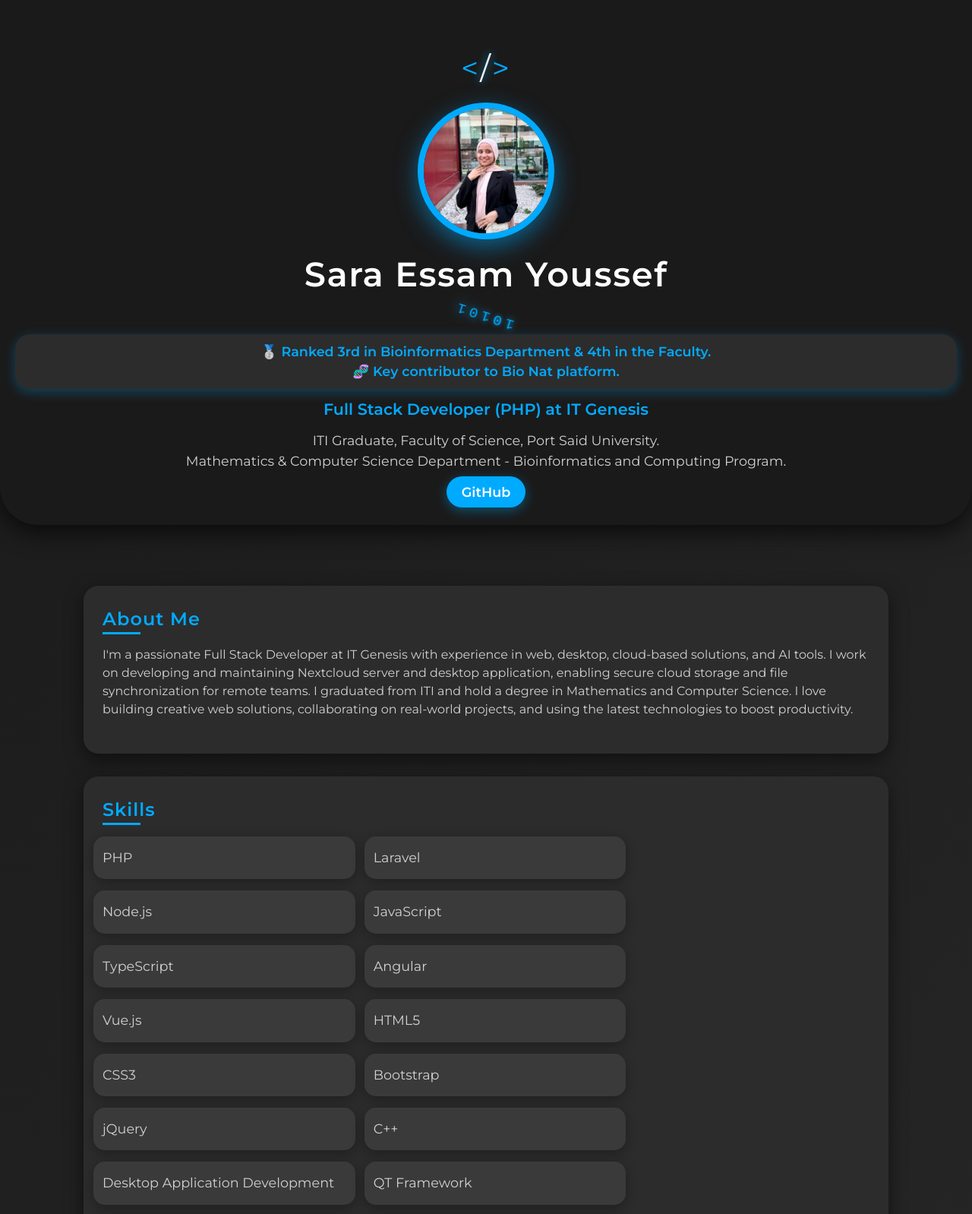
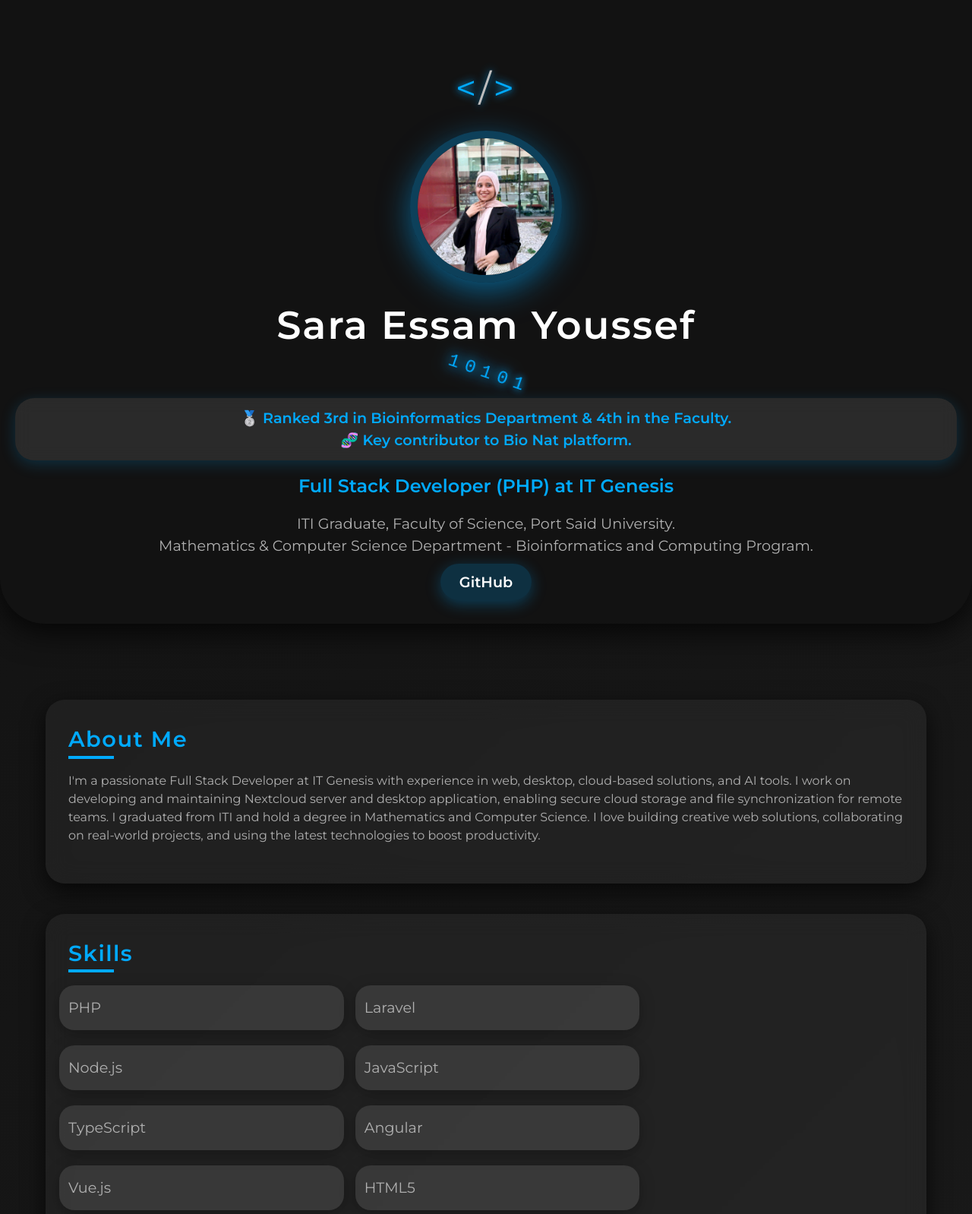
Before and after one commit to Essam-sara/my-portfolio, a plain HTML site: page html.html in a window 1280 px wide. Shown: the top 1598 px of the page at 76% size. Drawn offline with nearby package versions, Linux system fonts and the light colour scheme; animation ran at ten frames a second; files whose address does not match are found by name.

Commit message:
Update style.css

```diff
--- a/style.css
+++ b/style.css
@@ -4,229 +4,200 @@ body {
     font-family: 'Montserrat', 'Cairo', Arial, sans-serif;
     margin: 0;
     padding: 0;
-    background: linear-gradient(135deg, #1a1a1a 0%, #2c2c2c 100%);
-    color: #d1d1d1;
+    background: linear-gradient(135deg, #121212 0%, #1e1e1e 100%);
+    color: #b0b0b0;
     min-height: 100vh;
     overflow-x: hidden;
+    position: relative;
+}
+
+.particles-container {
+    position: absolute;
+    top: 0;
+    left: 0;
+    width: 100%;
+    height: 100%;
+    z-index: 0;
+    opacity: 0.5;
 }
 
 header {
     text-align: center;
-    background: #1a1a1a;
-    padding: 60px 20px 30px;
-    border-bottom-left-radius: 50px;
-    border-bottom-right-radius: 50px;
-    box-shadow: 0 8px 32px rgba(0, 0, 0, 0.7);
+    background: #121212;
+    padding: 80px 20px 40px;
+    border-bottom-left-radius: 60px;
+    border-bottom-right-radius: 60px;
+    box-shadow: 0 10px 40px rgba(0, 0, 0, 0.8);
     position: relative;
-    overflow: hidden;
+    z-index: 1;
 }
 
 .animated-code-icon {
-    font-size: 2.5rem;
+    font-size: 3rem;
     color: #00aaff;
-    margin-bottom: 15px;
-    animation: pulse 2s infinite ease-in-out;
-    letter-spacing: 2px;
+    margin-bottom: 20px;
+    animation: neonPulse 2s infinite ease-in-out;
+    letter-spacing: 3px;
 }
 
 .animated-code-icon span {
     color: #ffffff;
-    animation: neonBlink 1.5s infinite alternate;
+    animation: neonBlink 1s infinite alternate;
 }
 
-@keyframes pulse {
-    0% { transform: scale(1); }
-    50% { transform: scale(1.1); }
-    100% { transform: scale(1); }
+@keyframes neonPulse {
+    0% { text-shadow: 0 0 10px #00aaff; }
+    50% { text-shadow: 0 0 20px #00aaff, 0 0 30px #00aaff; }
+    100% { text-shadow: 0 0 10px #00aaff; }
 }
 
 @keyframes neonBlink {
-    0% { opacity: 1; text-shadow: 0 0 10px #00aaff; }
-    100% { opacity: 0.6; text-shadow: 0 0 20px #00aaff; }
+    0% { opacity: 1; }
+    100% { opacity: 0.5; }
 }
 
 .dna-container {
     display: flex;
     justify-content: center;
-    margin: 10px 0;
+    margin: 15px 0;
 }
 
 .dna {
     font-family: 'Courier New', monospace;
-    font-size: 1.2rem;
+    font-size: 1.5rem;
     color: #00aaff;
     display: flex;
-    gap: 5px;
-    animation: rotateDNA 4s infinite linear;
+    gap: 8px;
+    animation: spin 6s infinite linear;
 }
 
 .dna span {
-    animation: dnaGlow 1s infinite alternate;
+    animation: dnaGlow 1.2s infinite alternate;
 }
 
-.dna span:nth-child(2) { animation-delay: 0.2s; }
-.dna span:nth-child(3) { animation-delay: 0.4s; }
-.dna span:nth-child(4) { animation-delay: 0.6s; }
-.dna span:nth-child(5) { animation-delay: 0.8s; }
+.dna span:nth-child(2) { animation-delay: 0.3s; }
+.dna span:nth-child(3) { animation-delay: 0.6s; }
+.dna span:nth-child(4) { animation-delay: 0.9s; }
+.dna span:nth-child(5) { animation-delay: 1.2s; }
 
-@keyframes rotateDNA {
+@keyframes spin {
     0% { transform: rotate(0deg); }
     100% { transform: rotate(360deg); }
 }
 
 @keyframes dnaGlow {
     0% { text-shadow: 0 0 5px #00aaff; }
-    100% { text-shadow: 0 0 15px #00aaff; }
+    100% { text-shadow: 0 0 15px #00aaff, 0 0 25px #00aaff; }
 }
 
 .badge-top {
-    background: #2c2c2c;
-    padding: 10px 25px;
-    border-radius: 20px;
+    background: rgba(255, 255, 255, 0.1);
+    backdrop-filter: blur(10px);
+    padding: 12px 30px;
+    border-radius: 25px;
     color: #00aaff;
     font-weight: 600;
-    font-size: 1.1rem;
-    box-shadow: 0 4px 15px rgba(0, 170, 255, 0.3);
-    animation: slideIn 1s ease-out;
+    font-size: 1.2rem;
+    box-shadow: 0 5px 20px rgba(0, 170, 255, 0.2);
 }
 
 .profile-img {
-    width: 180px;
-    height: 180px;
+    width: 200px;
+    height: 200px;
     border-radius: 50%;
     object-fit: cover;
-    border: 8px solid #00aaff;
-    margin-bottom: 20px;
-    box-shadow: 0 10px 30px rgba(0, 170, 255, 0.5);
-    transition: transform 0.5s ease;
-    animation: slideIn 1.2s ease-out;
+    border: 10px solid rgba(0, 170, 255, 0.3);
+    margin-bottom: 25px;
+    box-shadow: 0 12px 40px rgba(0, 170, 255, 0.5);
+    transition: transform 0.6s ease;
 }
 
 .profile-img:hover {
-    transform: scale(1.1) rotate(5deg);
+    transform: scale(1.15) rotate(8deg);
 }
 
 header h1 {
-    margin: 0 0 12px;
-    font-size: 2.8rem;
+    margin: 0 0 15px;
+    font-size: 3.2rem;
     color: #ffffff;
     font-weight: 800;
-    letter-spacing: 1.5px;
-    animation: slideIn 1.4s ease-out;
+    letter-spacing: 2px;
 }
 
 header h2 {
-    margin: 0 0 15px;
-    font-size: 1.3rem;
+    margin: 0 0 20px;
+    font-size: 1.5rem;
     color: #00aaff;
     font-weight: 600;
-    animation: slideIn 1.6s ease-out;
 }
 
 header p {
-    color: #d1d1d1;
-    font-size: 1.1rem;
-    margin-bottom: 15px;
-    animation: slideIn 1.8s ease-out;
+    color: #b0b0b0;
+    font-size: 1.2rem;
+    margin-bottom: 20px;
 }
 
 .social-links a {
-    margin: 0 12px;
-    padding: 10px 20px;
-    background: #00aaff;
+    margin: 0 15px;
+    padding: 12px 25px;
+    background: rgba(0, 170, 255, 0.2);
     color: #ffffff;
     text-decoration: none;
-    border-radius: 25px;
+    border-radius: 30px;
     font-weight: 600;
-    font-size: 1.1rem;
-    box-shadow: 0 4px 15px rgba(0, 170, 255, 0.4);
-    transition: all 0.3s ease;
+    font-size: 1.2rem;
+    box-shadow: 0 5px 20px rgba(0, 170, 255, 0.3);
+    transition: all 0.4s ease;
     position: relative;
     overflow: hidden;
-    animation: slideIn 2s ease-out;
-}
-
-.social-links a::after {
-    content: '';
-    position: absolute;
-    top: 50%;
-    left: 50%;
-    width: 0;
-    height: 0;
-    background: rgba(255, 255, 255, 0.3);
-    border-radius: 50%;
-    transform: translate(-50%, -50%);
-    transition: width 0.5s, height 0.5s;
-}
-
-.social-links a:hover::after {
-    width: 200px;
-    height: 200px;
 }
 
 .social-links a:hover {
-    background: #ffffff;
-    color: #00aaff;
-    transform: translateY(-5px);
+    background: #00aaff;
+    transform: translateY(-8px);
+    box-shadow: 0 10px 30px rgba(0, 170, 255, 0.5);
 }
 
 main {
-    max-width: 1100px;
-    margin: 50px auto 0;
-    padding: 30px 20px;
+    max-width: 1200px;
+    margin: 60px auto 0;
+    padding: 40px 20px;
+    position: relative;
+    z-index: 1;
 }
 
 main section {
-    background: #2c2c2c;
-    border-radius: 20px;
-    margin-bottom: 30px;
-    box-shadow: 0 8px 25px rgba(0, 0, 0, 0.5);
-    padding: 30px 25px;
-    opacity: 0;
-    transform: translateY(50px) scale(0.95);
-    transition: all 0.8s ease-out;
-}
-
-main section.visible {
-    opacity: 1;
-    transform: translateY(0) scale(1);
-}
-
-main section:nth-child(1) { transition-delay: 0.1s; }
-main section:nth-child(2) { transition-delay: 0.2s; }
-main section:nth-child(3) { transition-delay: 0.3s; }
-main section:nth-child(4) { transition-delay: 0.4s; }
-main section:nth-child(5) { transition-delay: 0.5s; }
-main section:nth-child(6) { transition-delay: 0.6s; }
-
-@keyframes slideIn {
-    0% { opacity: 0; transform: translateY(30px); }
-    100% { opacity: 1; transform: translateY(0); }
+    background: rgba(255, 255, 255, 0.05);
+    backdrop-filter: blur(15px);
+    border-radius: 25px;
+    margin-bottom: 40px;
+    box-shadow: 0 10px 30px rgba(0, 0, 0, 0.7);
+    padding: 35px 30px;
 }
 
 main h2 {
     color: #00aaff;
-    margin-bottom: 20px;
-    font-size: 1.5rem;
+    margin-bottom: 25px;
+    font-size: 1.8rem;
     font-weight: 800;
-    letter-spacing: 1px;
+    letter-spacing: 1.5px;
     position: relative;
 }
 
 main h2::after {
     content: '';
-    width: 50px;
-    height: 3px;
+    width: 60px;
+    height: 4px;
     background: #00aaff;
     position: absolute;
-    bottom: -5px;
+    bottom: -8px;
     left: 0;
-    animation: expand 1s ease-out;
+    animation: expand 1.2s ease-out;
 }
 
 @keyframes expand {
     0% { width: 0; }
-    100% { width: 50px; }
+    100% { width: 60px; }
 }
 
 main ul {
@@ -237,19 +208,19 @@ main ul {
 }
 
 main li {
-    background: #3a3a3a;
-    margin-bottom: 15px;
-    margin-right: 12px;
-    padding: 15px 20px;
-    border-radius: 15px;
-    box-shadow: 0 4px 15px rgba(0, 0, 0, 0.3);
-    transition: all 0.3s ease;
-    font-size: 1.1rem;
+    background: rgba(255, 255, 255, 0.1);
+    margin-bottom: 20px;
+    margin-right: 15px;
+    padding: 15px 25px;
+    border-radius: 20px;
+    box-shadow: 0 5px 20px rgba(0, 0, 0, 0.3);
+    transition: all 0.4s ease;
+    font-size: 1.2rem;
 }
 
 main li:hover {
-    transform: translateY(-5px);
-    box-shadow: 0 8px 20px rgba(0, 170, 255, 0.3);
+    transform: translateY(-10px);
+    box-shadow: 0 10px 30px rgba(0, 170, 255, 0.3);
 }
 
 main a {
@@ -264,96 +235,85 @@ main a:hover {
 }
 
 .project-card {
-    background: #2c2c2c !important;
-    border: 2px solid #00aaff !important;
-    border-radius: 25px !important;
-    transition: all 0.4s ease;
+    background: rgba(255, 255, 255, 0.05) !important;
+    border: 2px solid rgba(0, 170, 255, 0.3) !important;
+    border-radius: 30px !important;
+    transition: all 0.5s ease;
 }
 
 .project-card:hover {
-    transform: translateY(-10px) rotateX(5deg);
-    box-shadow: 0 15px 30px rgba(0, 170, 255, 0.4);
+    transform: translateY(-15px);
+    box-shadow: 0 20px 40px rgba(0, 170, 255, 0.4);
 }
 
 .project-card .card-title {
     color: #00aaff;
     font-weight: 800;
-    font-size: 1.2rem;
+    font-size: 1.4rem;
 }
 
 .project-card .btn-outline-pink {
     border: 2px solid #00aaff !important;
     color: #00aaff !important;
-    border-radius: 25px !important;
+    border-radius: 30px !important;
     background: transparent !important;
     position: relative;
     overflow: hidden;
-    transition: all 0.3s ease;
-}
-
-.project-card .btn-outline-pink::after {
-    content: '';
-    position: absolute;
-    top: 50%;
-    left: 50%;
-    width: 0;
-    height: 0;
-    background: rgba(0, 170, 255, 0.3);
-    border-radius: 50%;
-    transform: translate(-50%, -50%);
-    transition: width 0.5s, height 0.5s;
-}
-
-.project-card .btn-outline-pink:hover::after {
-    width: 200px;
-    height: 200px;
+    transition: all 0.4s ease;
 }
 
 .project-card .btn-outline-pink:hover {
     background: #00aaff !important;
     color: #ffffff !important;
     border-color: #00aaff !important;
+    box-shadow: 0 10px 30px rgba(0, 170, 255, 0.5);
 }
 
 footer {
     text-align: center;
-    padding: 20px 0;
-    background: #1a1a1a;
-    color: #d1d1d1;
-    margin-top: 50px;
-    border-top-left-radius: 25px;
-    border-top-right-radius: 25px;
-    box-shadow: 0 -8px 25px rgba(0, 0, 0, 0.5);
-    font-size: 1.1rem;
+    padding: 25px 0;
+    background: #121212;
+    color: #b0b0b0;
+    margin-top: 60px;
+    border-top-left-radius: 30px;
+    border-top-right-radius: 30px;
+    box-shadow: 0 -10px 30px rgba(0, 0, 0, 0.7);
+    font-size: 1.2rem;
 }
 
 #backToTopBtn {
     position: fixed;
-    bottom: 30px;
-    right: 30px;
+    bottom: 40px;
+    right: 40px;
     z-index: 99;
     background: #00aaff;
     color: #ffffff;
     border: none;
-    padding: 15px 20px;
+    padding: 20px 25px;
     border-radius: 50%;
-    font-size: 1.3rem;
-    box-shadow: 0 8px 20px rgba(0, 170, 255, 0.5);
+    font-size: 1.5rem;
+    box-shadow: 0 10px 30px rgba(0, 170, 255, 0.5);
     cursor: pointer;
-    transition: all 0.3s ease;
+    transition: all 0.4s ease;
     display: none;
+    animation: rotateBtn 4s infinite linear;
 }
 
 #backToTopBtn:hover {
-    transform: scale(1.2);
-    box-shadow: 0 12px 25px rgba(0, 170, 255, 0.7);
+    transform: scale(1.3);
+    box-shadow: 0 15px 40px rgba(0, 170, 255, 0.7);
+}
+
+@keyframes rotateBtn {
+    0% { transform: rotate(0deg); }
+    100% { transform: rotate(360deg); }
 }
 
 @media (max-width: 600px) {
-    header { padding: 40px 10px 20px; }
-    .profile-img { width: 120px; height: 120px; }
-    main { padding: 20px 10px; }
-    main section { padding: 20px 15px; }
+    header { padding: 50px 15px 30px; }
+    .profile-img { width: 140px; height: 140px; }
+    main { padding: 30px 15px; }
+    main section { padding: 25px 20px; }
     main ul { flex-direction: column; }
     main li { margin-right: 0; }
 }
```
